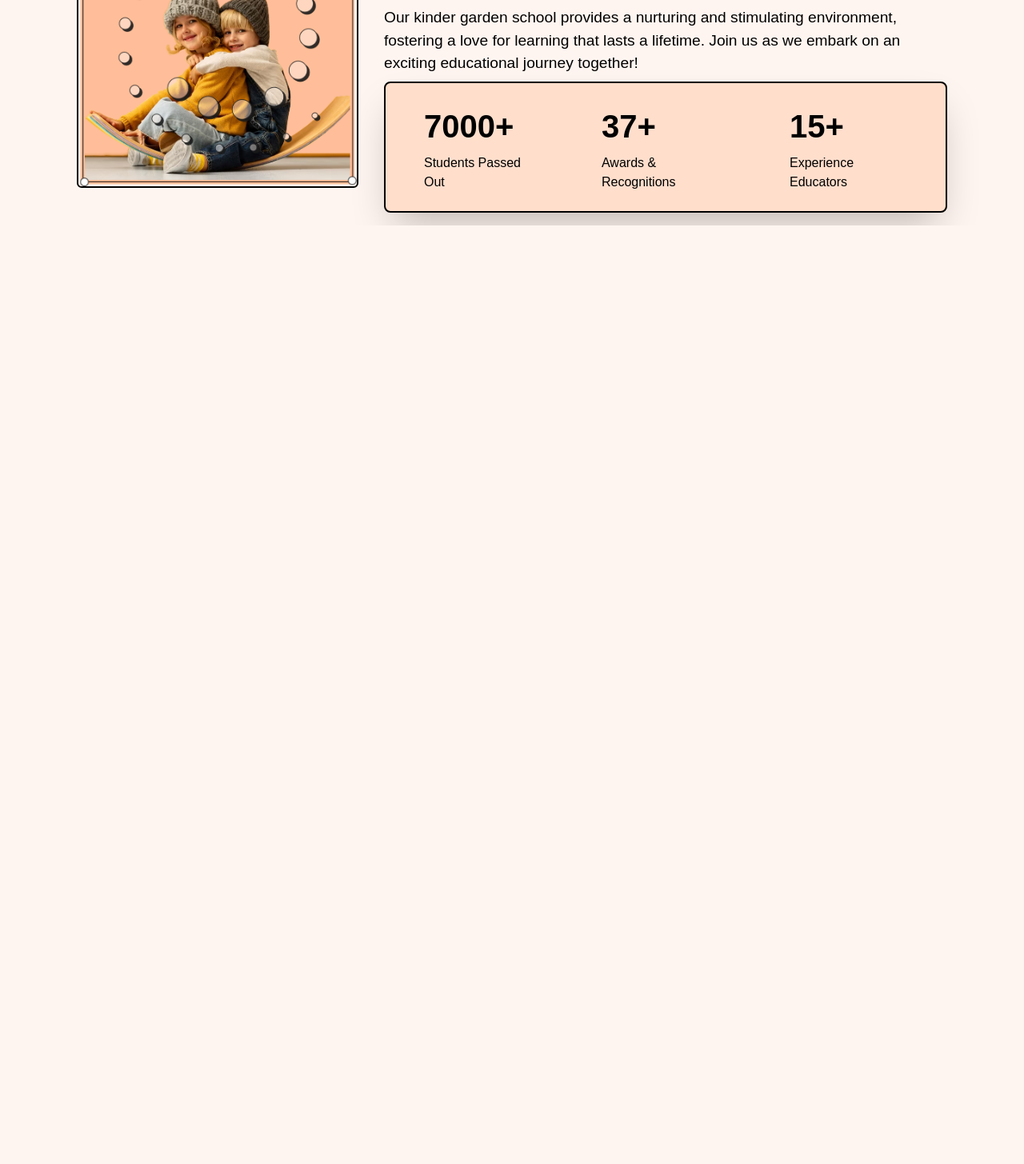
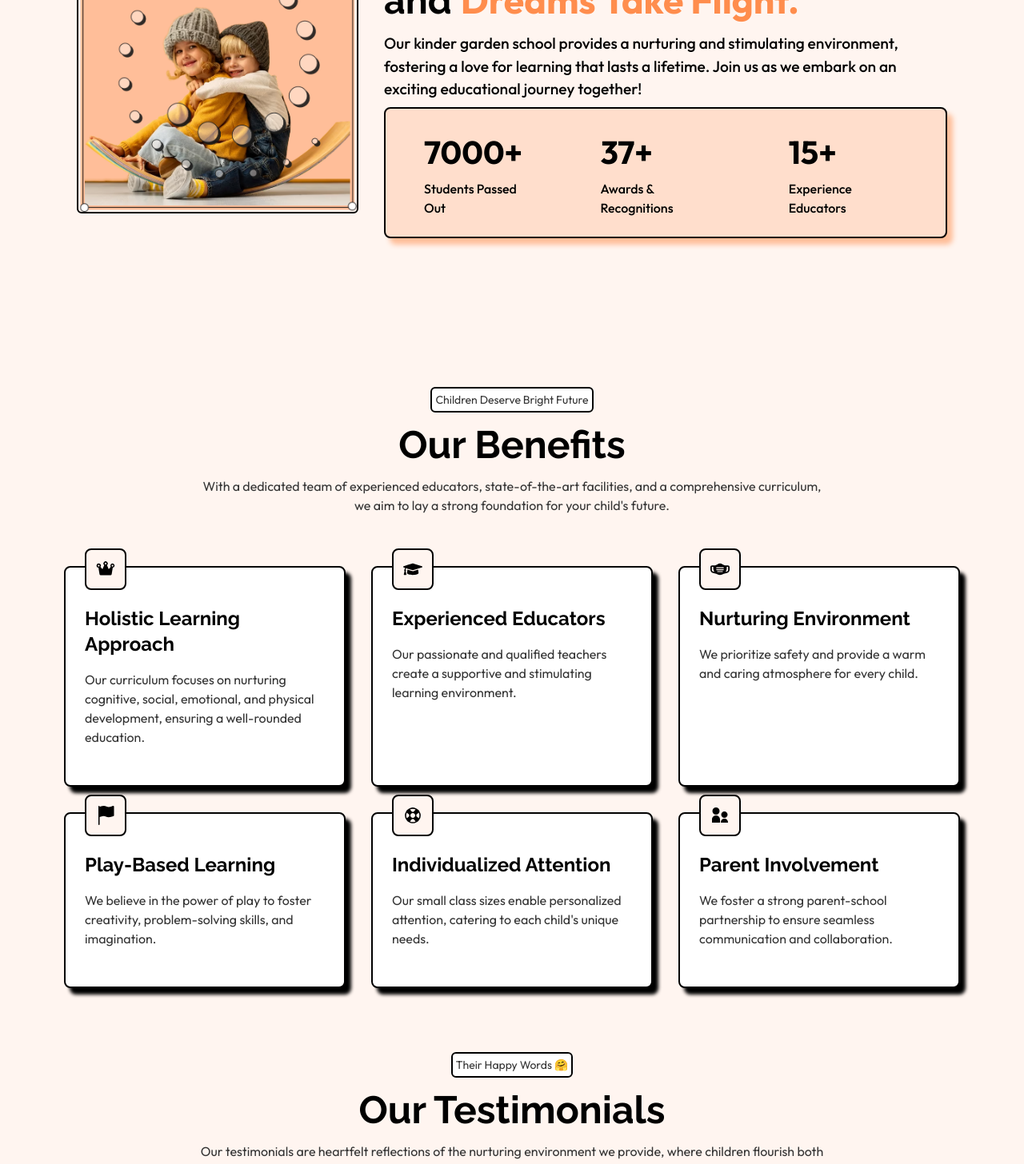
Before and after one commit to Abdelrahman0963/School-Education-Website, a React (Vite) app: page / in a window 1280 px wide. Shown: the part 320-1776 px from the top of the page at 80% size. Before the commit the page ends 800 px from the top, so only its background shows below. Built offline with nearby package versions, Linux system fonts and the light colour scheme.

Commit message:
refactor: restructure HomePage component and add HeroSection, BenefitsSection, and TestimonialsSection

```diff
--- a/package.json
+++ b/package.json
@@ -14,8 +14,7 @@
     "react": "^19.1.1",
     "react-dom": "^19.1.1",
     "react-icons": "^5.5.0",
-    "react-router-dom": "^7.9.4",
-    "tailwindcss": "^4.1.14"
+    "react-router-dom": "^7.9.4"
   },
   "devDependencies": {
     "@eslint/js": "^9.36.0",
@@ -27,6 +26,7 @@
     "eslint-plugin-react-hooks": "^5.2.0",
     "eslint-plugin-react-refresh": "^0.4.22",
     "globals": "^16.4.0",
+    "tailwindcss": "^4.1.14",
     "typescript": "~5.9.3",
     "typescript-eslint": "^8.45.0",
     "vite": "npm:rolldown-vite@7.1.14"
--- /dev/null
+++ b/src/components/homePage/BenefitsSection.tsx
@@ -0,0 +1,65 @@
+import React from 'react'
+import { FaGraduationCap } from "react-icons/fa";
+import { PiCrownFill } from "react-icons/pi";
+import { FaMaskFace } from "react-icons/fa6";
+import { BsFlagFill } from "react-icons/bs";
+import { HiLifebuoy } from "react-icons/hi2";
+import { RiParentFill } from "react-icons/ri";
+
+
+const BenefitsSection = () => {
+    interface benefit {
+        icon: React.ReactNode;
+        title: string;
+        description: string;
+    }
+    const benefits: benefit[] = [
+        {
+            icon: <PiCrownFill />,
+            title: "Holistic Learning Approach",
+            description: "Our curriculum focuses on nurturing cognitive, social, emotional, and physical development, ensuring a well-rounded education.",
+        }, {
+            icon: <FaGraduationCap />,
+            title: "Experienced Educators",
+            description: "Our passionate and qualified teachers create a supportive and stimulating learning environment.",
+        }, {
+            icon: <FaMaskFace />,
+            title: "Nurturing Environment",
+            description: "We prioritize safety and provide a warm and caring atmosphere for every child.",
+        }, {
+            icon: <BsFlagFill />,
+            title: "Play-Based Learning",
+            description: "We believe in the power of play to foster creativity, problem-solving skills, and imagination."
+        }, {
+            icon: <HiLifebuoy />,
+            title: "Individualized Attention",
+            description: "Our small class sizes enable personalized attention, catering to each child's unique needs."
+        }, {
+            icon: <RiParentFill />,
+            title: "Parent Involvement",
+            description: "We foster a strong parent-school partnership to ensure seamless communication and collaboration."
+        }
+    ]
+    return (
+        <section className='md:!px-20 !p-4 h-full md:min-h-[calc(100vh-10rem)]  w-full overflow-hidden'>
+            <div className="flex flex-col items-center gap-4">
+                <nav className='bg-white border-2 !p-1 rounded-md'><p className='text-[#333333] text-sm'>Children Deserve Bright Future</p></nav>
+                <h1 className='md:text-5xl text-2xl font-bold font[var(--font-raleway)]' style={{ fontFamily: 'var(--font-raleway)' }}>Our Benefits</h1>
+                <p className='text-[16px] md:w-[70%] text-center text-[#333333] '>With a dedicated team of experienced educators, state-of-the-art facilities, and a comprehensive curriculum, we aim to lay a strong foundation for your child's future.</p>
+            </div>
+            <div className="grid md:grid-cols-3 grid-cols-1 gap-8 !mt-16">
+                {benefits.map((benefit, index) => (
+                    <div key={index} className="relative flex flex-col items-start gap-4 border-2 border-black rounded-lg !px-6 !py-12 hover:scale-105 transition-transform duration-300 shadow-[7px_8px_4px_#000] bg-white">
+                        <div className="text-2xl bg-[var(--primary-color)] !p-3 rounded-lg border-2 absolute top-[-1.5rem] border-black">
+                            {benefit.icon}
+                        </div>
+                        <h2 className='text-2xl font-bold' style={{ fontFamily: 'var(--font-raleway)' }}>{benefit.title}</h2>
+                        <p className='text-[16px] text-[#333333]'>{benefit.description}</p>
+                    </div>
+                ))}
+            </div>
+        </section>
+    )
+}
+
+export default BenefitsSection
--- /dev/null
+++ b/src/components/homePage/HeroSection.tsx
@@ -0,0 +1,37 @@
+import React from 'react'
+
+const HeroSection = () => {
+    interface stats {
+        label: string;
+        value: number;
+    }
+    const statistics: stats[] = [
+        { label: "Students Passed Out", value: 7000 },
+        { label: "Awards & Recognitions", value: 37 },
+        { label: "Experience Educators", value: 15 },
+    ];
+    return (
+        <section className="!p-4 md:!py-12 w-full h-full md:min-h-[calc(100vh-10rem)] overflow-hidden">
+            <div className="md:!px-20  flex flex-col md:flex-row items-center  md:justify-between gap-8">
+                <picture className="md:w-1/2 w-full">
+                    <img className="rounded-md border-2 border-black" src="/public/images/Image Container.png" alt="home" loading="eager" />
+                </picture>
+                <div className="flex flex-col gap-2 md:w-full w-full">
+                    <p className="text-[.9rem]  md:text-[1rem] font-semibold relative  before:absolute before:bottom-[-.2rem] before:left-0 before:h-0.5 before:w-[17.2rem] before:bg-black">Welcome to Little Learners Academy</p>
+                    <h2 className="md:text-[2.9rem] sm:text-[1.8rem] text-2xl font-bold " style={{ fontFamily: 'var(--font-raleway)' }}>Where Young Minds Blossom and <span className="text-[var(--secondary-color)]">Dreams Take Flight.</span></h2>
+                    <p className="text-[1.2rem] font-medium">Our kinder garden school provides a nurturing and stimulating environment, fostering a love for learning that lasts a lifetime. Join us as we embark on an exciting educational journey together!</p>
+                    <div className="flex md:flex-row flex-col md:items-start items-center justify-center gap-8 w-full rounded-lg bg-[var(--quaternary-color)]  shadow-[7px_8px_6px_#ffbe99]  !px-6 !py-4 border-2 border-black">
+                        {statistics.map((stat, index) => (
+                            <div key={index} className="flex flex-col items-start justify-center gap-1 !px-6 !py-2 relative before:absolute before:top-0 before:right-0 before:h-0.5 before:w-full before:bg-black first:before:hidden md:before:hidden">
+                                <h3 className="text-[2.5rem] font-bold ">{stat.value}+</h3>
+                                <p className="text-[1rem] font-medium">{stat.label}</p>
+                            </div>))
+                        }
+                    </div>
+                </div>
+            </div>
+        </section>
+    )
+}
+
+export default HeroSection
--- /dev/null
+++ b/src/components/homePage/TestimonialsSection.tsx
@@ -0,0 +1,13 @@
+const TestimonialsSection = () => {
+    return (
+        <section className='md:!px-20 !p-4 md:!py-16 h-full md:min-h-[calc(100vh-10rem)]  w-full overflow-hidden'>
+            <div className="flex flex-col items-center gap-4">
+                <nav className='bg-white border-2 !p-1 rounded-md'><p className='text-[#333333] text-sm'>Their Happy Words 🤗</p></nav>
+                <h1 className='md:text-5xl text-2xl font-bold font[var(--font-raleway)]' style={{ fontFamily: 'var(--font-raleway)' }}>Our Testimonials</h1>
+                <p className='text-[16px] md:w-[70%] text-center text-[#333333] '>Our testimonials are heartfelt reflections of the nurturing environment we provide, where children flourish both academically and emotionally.</p>
+            </div>
+        </section>
+    )
+}
+
+export default TestimonialsSection
--- a/src/index.css
+++ b/src/index.css
@@ -1,5 +1,5 @@
+@import url('https://fonts.googleapis.com/css2?family=Outfit:wght@100..900&family=Raleway:ital,wght@0,100..900;1,100..900&display=swap');
 @import "tailwindcss";
-@import url('https://fonts.googleapis.com/css2?family=Outfit:wght@100..900&family=Raleway:ital,wght@0,100..900;1,100..900&display=swap');
 
 :root
 {
--- a/src/pages/HomePage.tsx
+++ b/src/pages/HomePage.tsx
@@ -1,38 +1,15 @@
 import React from "react";
-
+import TestimonialsSection from "../components/homePage/TestimonialsSection";
+const HeroSection = React.lazy(() => import("../components/homePage/HeroSection"))
+const BenefitsSection = React.lazy(() => import("../components/homePage/BenefitsSection"))
+const Testimonials = React.lazy(() => import("../components/homePage/TestimonialsSection"))
 const HomePage = () => {
-    interface stats {
-        label: string;
-        value: number;
-    }
-    const statistics: stats[] = [
-        { label: "Students Passed Out", value: 7000 },
-        { label: "Awards & Recognitions", value: 37 },
-        { label: "Experience Educators", value: 15 },
-    ];
-
-
     return (
-        <section className="!p-4 w-full overflow-hidden">
-            <div className="md:!px-20  flex flex-col md:flex-row items-center  md:justify-between gap-8">
-                <picture className="md:w-1/2 w-full">
-                    <img className="rounded-md border-2 border-black" src="/public/images/Image Container.png" alt="home" loading="eager" />
-                </picture>
-                <div className="flex flex-col gap-2 md:w-full w-full">
-                    <p className="text-[.9rem]  md:text-[1rem] font-semibold relative  before:absolute before:bottom-[-.2rem] before:left-0 before:h-0.5 before:w-[17.2rem] before:bg-black">Welcome to Little Learners Academy</p>
-                    <h2 className="md:text-[2.9rem] sm:text-[1.8rem] text-2xl font-bold font[var(--font-raleway)]">Where Young Minds Blossom and <span className="text-[var(--secondary-color)]">Dreams Take Flight.</span></h2>
-                    <p className="text-[1.2rem] font-medium">Our kinder garden school provides a nurturing and stimulating environment, fostering a love for learning that lasts a lifetime. Join us as we embark on an exciting educational journey together!</p>
-                    <div className="flex md:flex-row flex-col md:items-start items-center justify-center gap-8 w-full rounded-lg bg-[var(--quaternary-color)]  shadow-2xl !px-6 !py-4 border-2 border-black">
-                        {statistics.map((stat, index) => (
-                            <div key={index} className="flex flex-col items-start justify-center gap-1 !px-6 !py-2 relative before:absolute before:top-0 before:right-0 before:h-0.5 before:w-full before:bg-black first:before:hidden md:before:hidden">
-                                <h3 className="text-[2.5rem] font-bold ">{stat.value}+</h3>
-                                <p className="text-[1rem] font-medium">{stat.label}</p>
-                            </div>))
-                        }
-                    </div>
-                </div>
-            </div>
-        </section>
+        <>
+            <HeroSection />
+            <BenefitsSection />
+            <Testimonials />
+        </>
     )
 }
 
```
Also changed, not shown: 1 other file (tests, documents, lock files or other folders).
